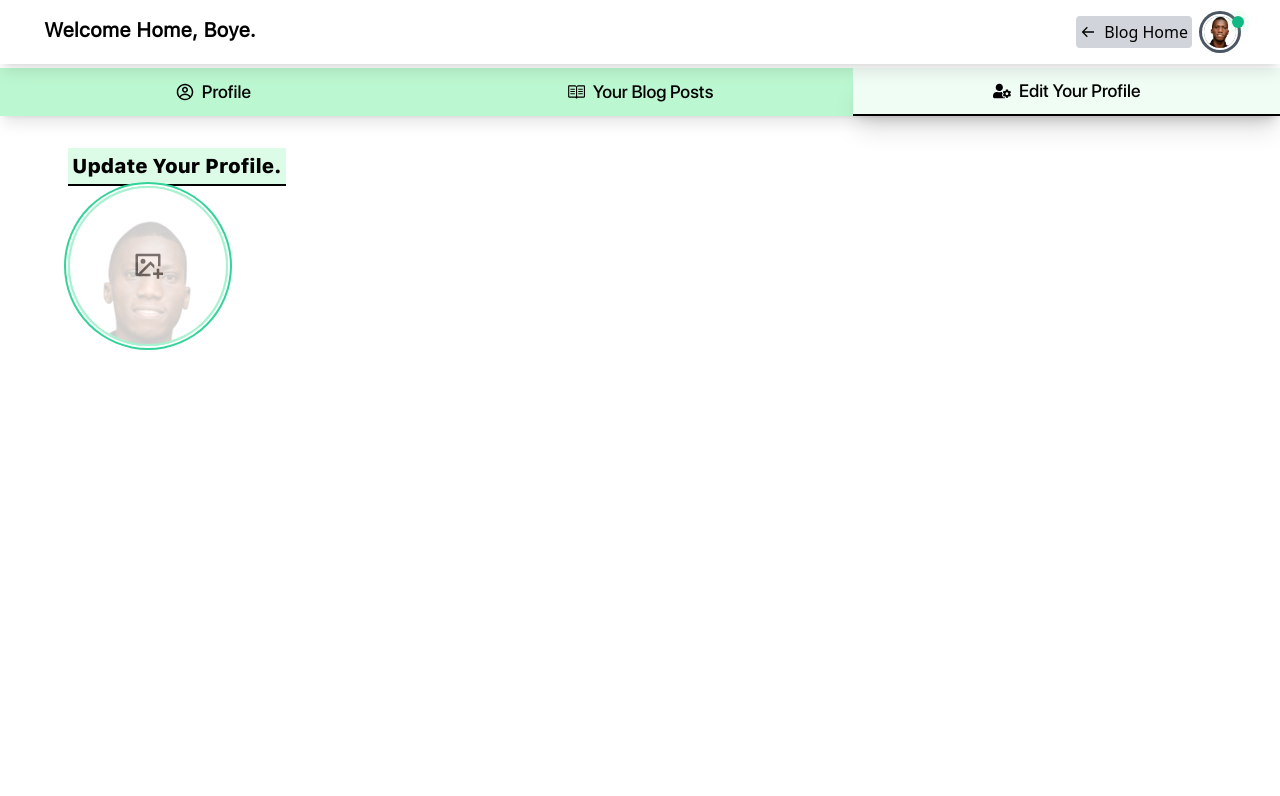
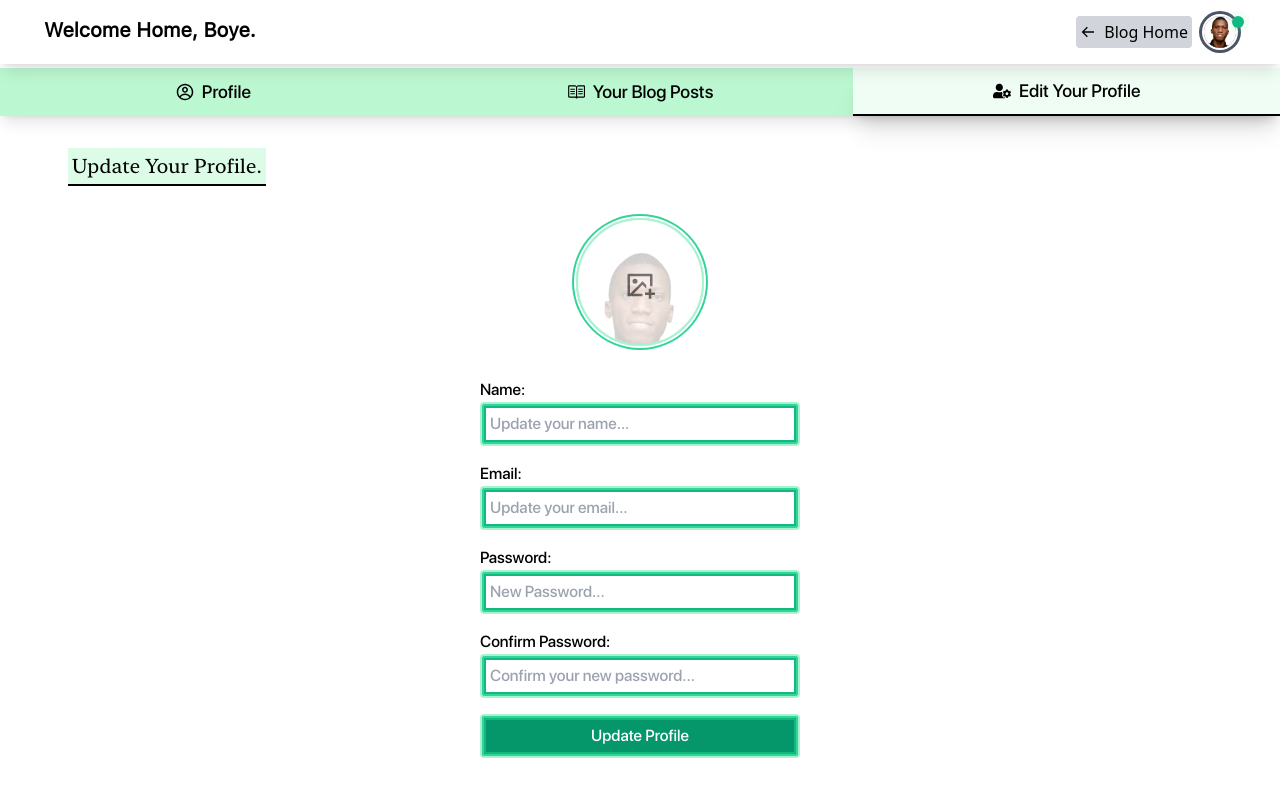
Before and after one commit to Boye95/theBlog, a React (Vite) app in the folder client/: page /profile in a window 1280 px wide. Both pictures are taken after a click on the element "Edit Your Profile". Shown: the top 796 px of the page. Built offline with nearby package versions, Linux system fonts and the light colour scheme.

Commit message:
added edit profile section

```diff
--- a/client/src/pages/Profile/EditProfile.jsx
+++ b/client/src/pages/Profile/EditProfile.jsx
@@ -5,19 +5,70 @@ import { RiImageAddLine } from 'react-icons/ri'
 const EditProfile = () => {
   return (
     <div className=''>
-      <h2 className='text-xl font-sfproth bg-green-100 p-1 w-fit border-black border-b-2'>
+      <h2 className='text-xl font-nysmall bg-green-100 p-1 w-fit border-black border-b-2 sm:text-lg'>
         Update Your Profile.
       </h2>
-      <label htmlFor='changeAvatar' className='flex w-[10rem] h-[10rem] cursor-pointer'>
-        <input type='file' id='changeAvatar' className='hidden' />
-        <div className='h-[10rem] w-[10rem] border-2 border-emerald-200 ring-2 ring-emerald-400 ring-offset-2 hover:ring-emerald-700 rounded-full overflow-hidden'>
-          <RiImageAddLine className='text-3xl opacity-60 relative top-[40%] left-[50%] -translate-x-[50%]' />
+      <form className='mt-[2rem] mb-8 flex flex-col items-center font-sfprod'>
+        <div className=''>
+          <label
+            htmlFor='changeAvatar'
+            className='flex justify-center w-[10rem] h-[10rem] cursor-pointer'
+          >
+            <input type='file' id='changeAvatar' className='hidden' />
+            <div className='h-[8rem] w-[8rem] border-2 border-emerald-200 ring-2 ring-emerald-400 ring-offset-2 hover:ring-emerald-700 rounded-full overflow-hidden'>
+              <RiImageAddLine className='text-3xl opacity-60 relative top-[40%] left-[50%] -translate-x-[50%]' />
 
-          <img src={avatar} alt='' className='h-full w-full opacity-20' />
-          {/* Edit Profilee page */}
+              <img src={avatar} alt='' className='h-full w-full opacity-20' />
+            </div>
+          </label>
+        </div>
 
+        <div className='flex flex-col gap-4'>
+          <label htmlFor='changeName' className='flex flex-col'>
+            Name:
+            <input
+              type='text'
+              id='changeName'
+              placeholder='Update your name...'
+              className='caret-red-700 rounded border-2 border-emerald-200 ring-2 ring-emerald-500 ring-inset ring-offset-2 ring-offset-emerald-400 w-[20rem] p-2 focus:ring-offset-1 focus:outline-none'
+            />
+          </label>
+          <label htmlFor='changeMail' className='flex flex-col'>
+            Email:
+            <input
+              type='email'
+              id='changeMail'
+              placeholder='Update your email...'
+              className='caret-red-700 rounded border-2 border-emerald-200 ring-2 ring-emerald-500 ring-inset ring-offset-2 ring-offset-emerald-400 w-[20rem] p-2 focus:ring-offset-1 focus:outline-none'
+            />
+          </label>
+          <label htmlFor='changePass' className='flex flex-col'>
+            Password:
+            <input
+              type='password'
+              id='changePass'
+              placeholder='New Password...'
+              className='caret-red-700 rounded border-2 border-emerald-200 ring-2 ring-emerald-500 ring-inset ring-offset-2 ring-offset-emerald-400 w-[20rem] p-2 focus:ring-offset-1 focus:outline-none'
+            />
+          </label>
+          <label htmlFor='changePass2' className='flex flex-col'>
+            Confirm Password:
+            <input
+              type='password'
+              id='changePass2'
+              placeholder='Confirm your new password...'
+              className='caret-red-700 rounded border-2 border-emerald-200 ring-2 ring-emerald-500 ring-inset ring-offset-2 ring-offset-emerald-400 w-[20rem] p-2 focus:ring-offset-1 focus:outline-none'
+            />
+          </label>
+
+          <button
+          type="submit"
+          className='bg-emerald-600 text-white rounded border-2 border-emerald-200 ring-2 ring-emerald-500 ring-inset ring-offset-2 ring-offset-emerald-400 w-[20rem] p-2 focus:ring-offset-1 focus:outline-none'
+          >
+            Update Profile
+          </button>
         </div>
-      </label>
+      </form>
     </div>
   )
 }
```
